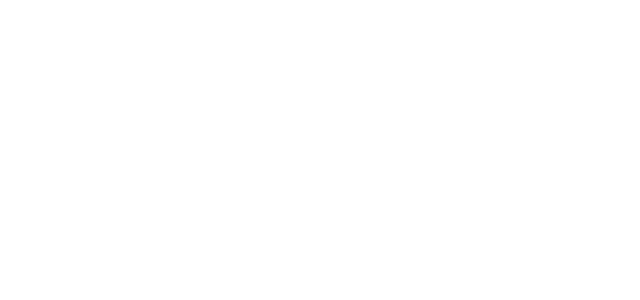
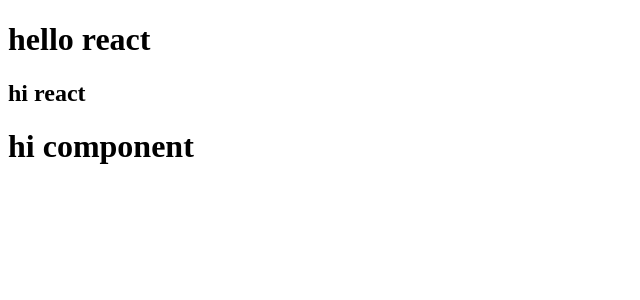
Before and after one commit to soowan95/react20231031, a React (Create React App) app: page / in a window 1280 px wide. Shown: the top 300 px of the page, without its empty margins (0-640 px from the left). Built offline with nearby package versions, Linux system fonts and the light colour scheme.

Commit message:
learn jsx, componenet

```diff
--- a/src/App.js
+++ b/src/App.js
@@ -1,9 +1,26 @@
 function App() {
   return (
     <div>
-
+      <h1>hello react</h1>
+      <h2>hi react</h2>
+      <MyComp />
     </div>
   );
 }
 
+// built-in component는 소문자로 시작
+// component 명은 대문자로 시작
+// return 문을 가져야함
+// return 값은 보통 JSX 코트
+function MyComp() {
+  // return 에 JSX 코드 작성 가능
+  // 꼭 하나의 root tag가 존재해야 함
+  // return 값이 여러 줄이면 ()로 감싸야 함
+  // root tag가 필요 없다면 fragment 사용 가능
+
+  // JSX에서 주석 사용법
+  // {/* */}
+  return <h1>hi component</h1>;
+}
+
 export default App;
```
